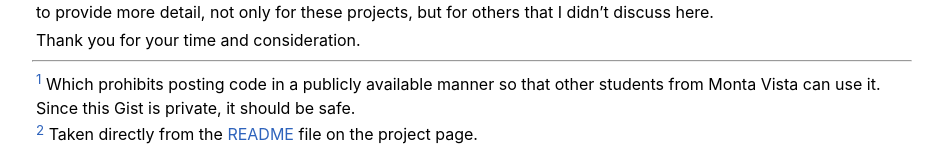
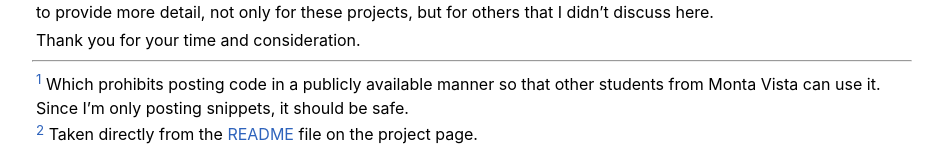
Before and after one commit to saagarjha/saagarjha.github.io, a Jekyll site: the page built from about/portfolio/index.md, in a window 1280 px wide and 900 px high, scrolled down 42281 px. Shown: the part 729-897 px from the top of the window, without its empty margins (168-1111 px from the left). Built offline with Jekyll 4.4.1, drawn with Linux system fonts in a browser that asks for light colours.

Commit message:
Portfolio fixes

```diff
--- a/about/portfolio/index.md
+++ b/about/portfolio/index.md
@@ -1219,5 +1219,5 @@ Overall, I have worked with many different technologies ranging from Assembly on
 Thank you for your time and consideration.
 
 <hr>
-<a name="footnote1"><sup>1</sup></a> Which prohibits posting code in a publicly available manner so that other students from Monta Vista can use it. Since this Gist is private, it should be safe.
+<a name="footnote1"><sup>1</sup></a> Which prohibits posting code in a publicly available manner so that other students from Monta Vista can use it. Since I'm only posting snippets, it should be safe.
 <a name="footnote1"><sup>2</sup></a> Taken directly from the [README](https://github.com/saagarjha/break/blob/master/README.md) file on the project page.
```
